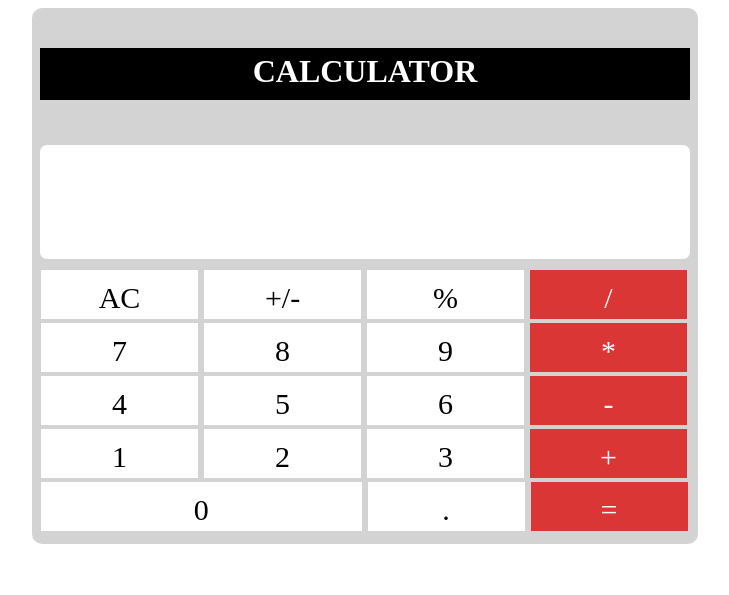
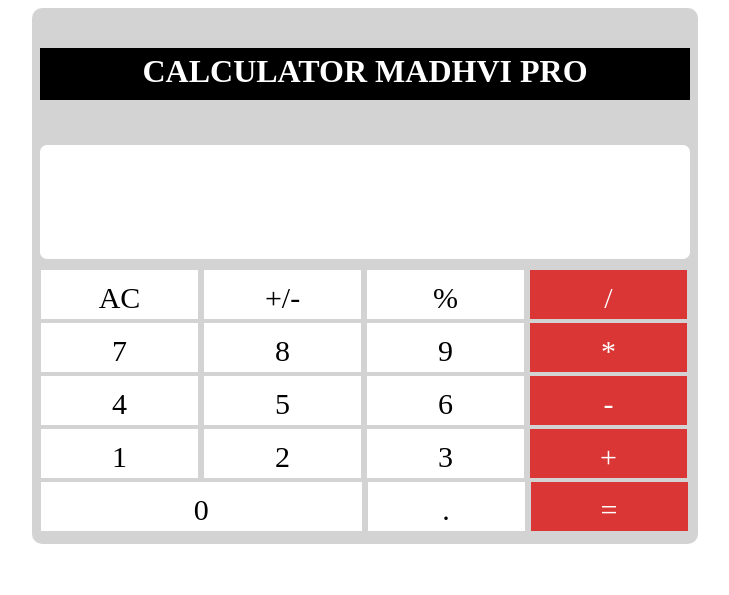
Before and after one commit to madhvi02/calculator, a plain HTML site: page calc.html in a window 1280 px wide. Shown: the whole page, without its empty margins (275-1004 px from the left). Drawn offline with Linux system fonts and the light colour scheme.

Commit message:
New name

```diff
--- a/calc.html
+++ b/calc.html
@@ -7,7 +7,7 @@
 <body>
     <div id="calculator">
       <div id="heading">
-         <p>CALCULATOR</p>
+         <p>CALCULATOR MADHVI PRO</p>
       </div>
       <div id="answer">
         <p id="display"></p>
```
